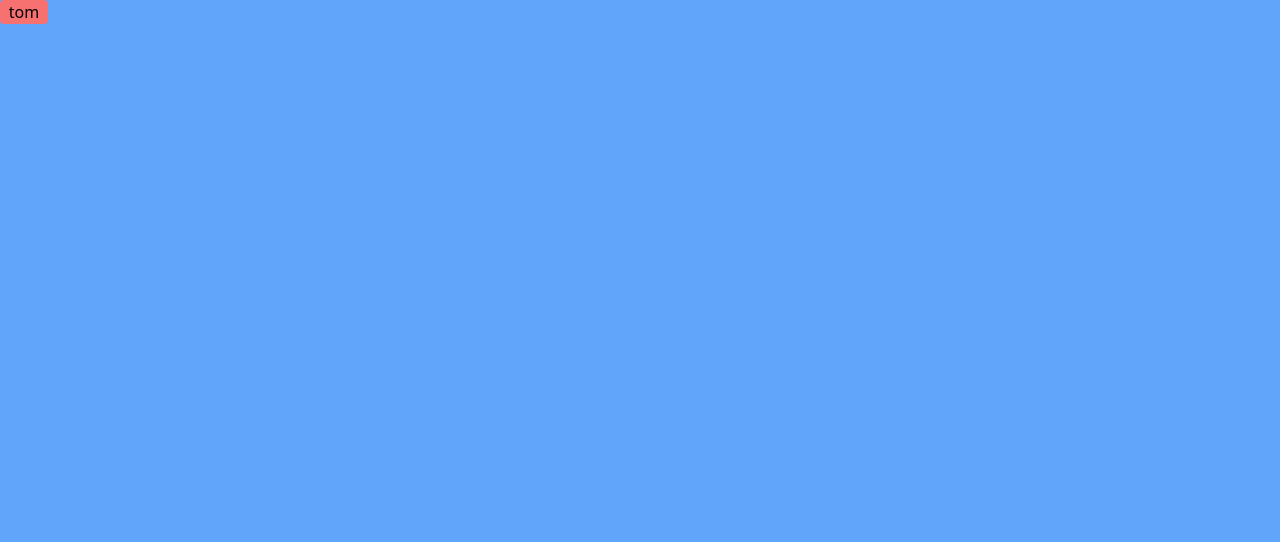
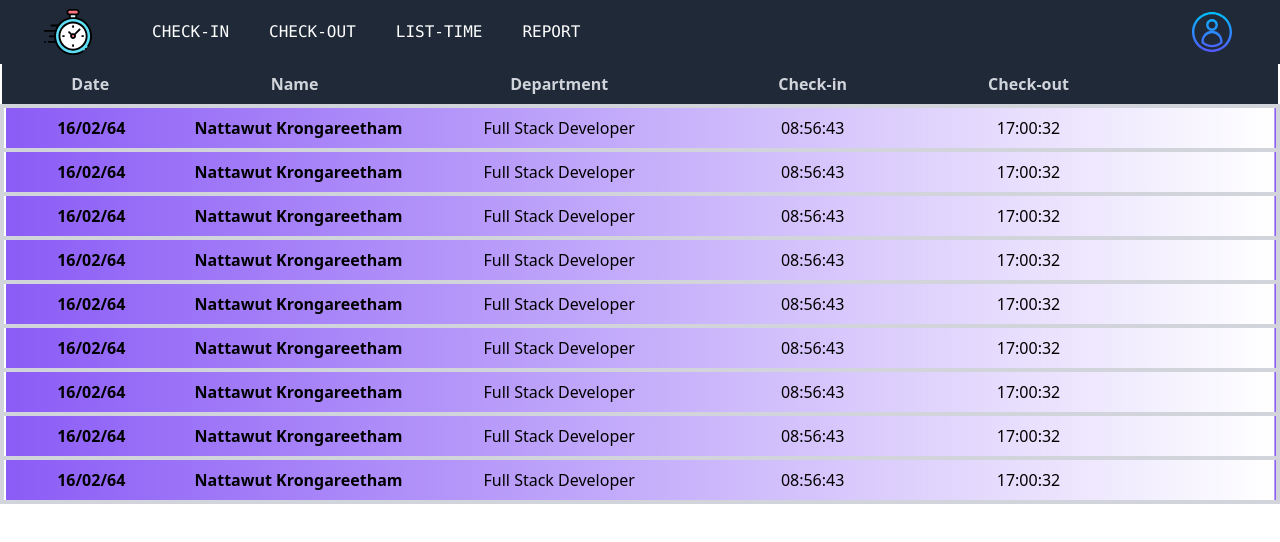
Before and after one commit to TNKKung/Web_CheckInPerson, a React (Create React App) app in the folder my-web/: page /listtime in a window 1280 px wide. Shown: the top 542 px of the page. Built offline with nearby package versions, Linux system fonts and the light colour scheme.

Commit message:
update report

```diff
--- a/my-web/package.json
+++ b/my-web/package.json
@@ -4,9 +4,11 @@
   "private": true,
   "dependencies": {
     "@craco/craco": "^6.1.2",
+    "@fortawesome/fontawesome-free": "^5.15.3",
     "@testing-library/jest-dom": "^5.11.4",
     "@testing-library/react": "^11.1.0",
     "@testing-library/user-event": "^12.1.10",
+    "font-awesome": "^4.7.0",
     "react": "^17.0.2",
     "react-dom": "^17.0.2",
     "react-router-dom": "^5.2.0",
--- a/my-web/src/components/Navbar.js
+++ b/my-web/src/components/Navbar.js
@@ -38,7 +38,7 @@ function Navbar() {
                     LIST-TIME
                   </Link>
                   <Link
-                    to="/listtime"
+                    to="/report"
                     className=" hover:bg-gray-700 text-white px-3 py-2 rounded-md text-xm font-mono"
                   >
                     REPORT
--- a/my-web/src/page/ListTime.js
+++ b/my-web/src/page/ListTime.js
@@ -1,13 +1,129 @@
-import React from 'react'
+import React from "react";
+import Navbar from "../components/Navbar";
 
 export default function ListTime() {
-    return (
-        <div className="h-screen bg-blue-400">
-            <div className="">
-            <button className="bg-red-400 rounded w-12 ">
-            tom
-        </button>
-            </div>
-        </div>
-    );
+  const data = {
+      name : "nattawut",
+      listTime : [
+        {
+            name: "Nattawut Krongareetham",
+            Department: "Full Stack Developer",
+            CheckIn: "08:56:43",
+            CheckOut: "17:00:32",
+            date: "16/02/64",
+        },
+        {
+            name: "Nattawut Krongareetham",
+            Department: "Full Stack Developer",
+            CheckIn: "08:56:43",
+            CheckOut: "17:00:32",
+            date: "16/02/64",
+        },
+        {
+            name: "Nattawut Krongareetham",
+            Department: "Full Stack Developer",
+            CheckIn: "08:56:43",
+            CheckOut: "17:00:32",
+            date: "16/02/64",
+        },
+        {
+            name: "Nattawut Krongareetham",
+            Department: "Full Stack Developer",
+            CheckIn: "08:56:43",
+            CheckOut: "17:00:32",
+            date: "16/02/64",
+        },
+        {
+            name: "Nattawut Krongareetham",
+            Department: "Full Stack Developer",
+            CheckIn: "08:56:43",
+            CheckOut: "17:00:32",
+            date: "16/02/64",
+        },
+        {
+            name: "Nattawut Krongareetham",
+            Department: "Full Stack Developer",
+            CheckIn: "08:56:43",
+            CheckOut: "17:00:32",
+            date: "16/02/64",
+        },
+        {
+            name: "Nattawut Krongareetham",
+            Department: "Full Stack Developer",
+            CheckIn: "08:56:43",
+            CheckOut: "17:00:32",
+            date: "16/02/64",
+        },
+        {
+            name: "Nattawut Krongareetham",
+            Department: "Full Stack Developer",
+            CheckIn: "08:56:43",
+            CheckOut: "17:00:32",
+            date: "16/02/64",
+        },
+        {
+            name: "Nattawut Krongareetham",
+            Department: "Full Stack Developer",
+            CheckIn: "08:56:43",
+            CheckOut: "17:00:32",
+            date: "16/02/64",
+        },
+
+      ]
+  }
+  return (
+    <div classNameName="">
+      <Navbar />
+      <table className="min-w-full table-auto">
+        <thead className="justify-between ">
+          <tr className="bg-gray-800">
+            <th className="px-16 py-2">
+              <span className="text-gray-300">Date</span>
+            </th>
+            <th className="px-16 py-2">
+              <span className="text-gray-300">Name</span>
+            </th>
+            <th className="px-16 py-2">
+              <span className="text-gray-300">Department</span>
+            </th>
+            <th className="px-16 py-2">
+              <span className="text-gray-300">Check-in</span>
+            </th>
+            <th className="px-16 py-2">
+              <span className="text-gray-300">Check-out</span>
+            </th>
+            <th className="px-16 py-2">
+              <span className="" />
+            </th>
+          </tr>
+        </thead>
+        {data.listTime.map((item) => {
+          return (
+            <tbody className="">
+              <tr className="bg-gradient-to-r from-purple-500 border-4 border-gray-300 text-center">
+                <td className="ml-2 font-semibold">{item.date}</td>
+                <td>
+                  <span className="text-center ml-2 font-semibold">
+                    {item.name}
+                  </span>
+                </td>
+                <td className="px-16 py-2">
+                  <span className="">{item.Department}</span>
+                </td>
+                <td className="px-16 py-2">
+                  <span>{item.CheckIn}</span>
+                </td>
+                <td className="px-16 py-2 ">
+                  <span>{item.CheckOut}</span>
+                </td>
+                <td className="px-16 py-2">
+                  <span>{item.Status}</span>
+                </td>
+              </tr>
+            </tbody>
+          );
+        })}
+      </table>
+    </div>
+  );
 }
--- a/my-web/src/page/Report.js
+++ b/my-web/src/page/Report.js
@@ -1,9 +1,19 @@
-import React from 'react'
+import React from "react";
+import Navbar from "../components/Navbar";
 
-export default function Report(){
-    return(
-        <div>
-            tom
+export default function Report() {
+  return (
+    <div className="h-screen bg-gradient-to-r from-purple-500 to-red-500">
+      <Navbar />
+      <div className="font-bold font-mono text-4xl text-center mt-10 text-gray-800">
+        Report
+      </div>
+      <div className="relative sm:max-w-xl sm:mx-auto mt-7 shadow-2xl">
+        <div className="bg-gray-100 rounded-lg font-mono ">
+          <div className="h-3 bg-blue-400 rounded-t-md"></div>
+
         </div>
-    );
+      </div>
+    </div>
+  );
 }
```
Also changed, not shown: 1 other file (tests, documents, lock files or other folders).
